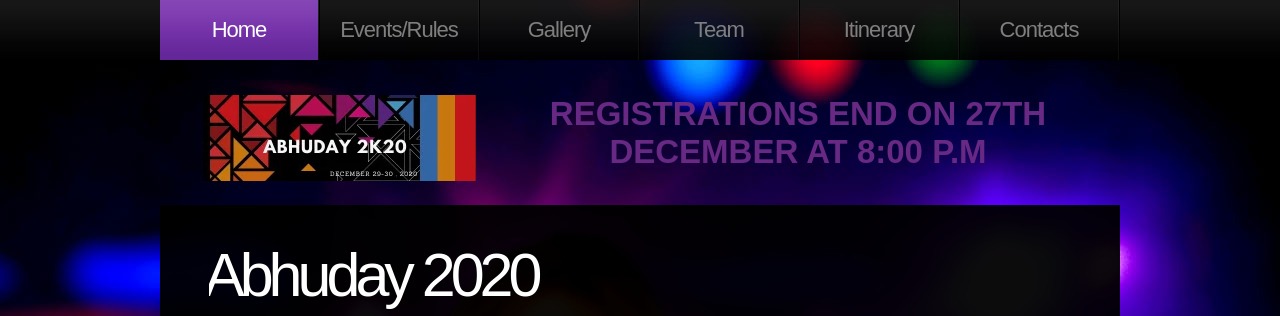
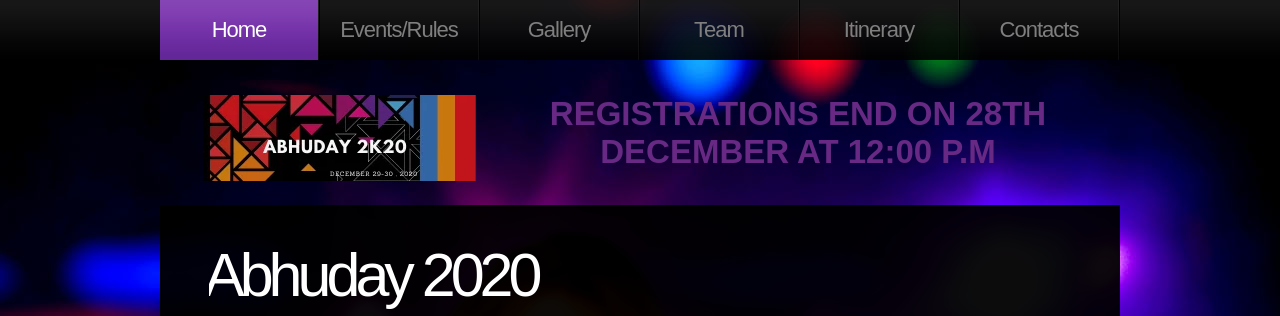
Before and after one commit to codeit13/Abhuday-2020-Website, a PHP site: page /index.php in a window 1280 px wide. Shown: the top 316 px of the page. Run offline with PHP 8.4, Linux system fonts and the light colour scheme.

Commit message:
Registration Ends at 28

```diff
--- a/components/header.php
+++ b/components/header.php
@@ -10,5 +10,5 @@
     </ul>
   </nav>
   <h1 style="float: left;"><a href="index.php" id="logo">Abhuday</a></h1>
-  <h1><p class="awesome" style="text-align: center;"> Registrations end on 27th December at 8:00 P.M </p></h1>
+  <h1><p class="awesome" style="text-align: center;"> Registrations end on 28th December at 12:00 P.M </p></h1>
 </header>
```
